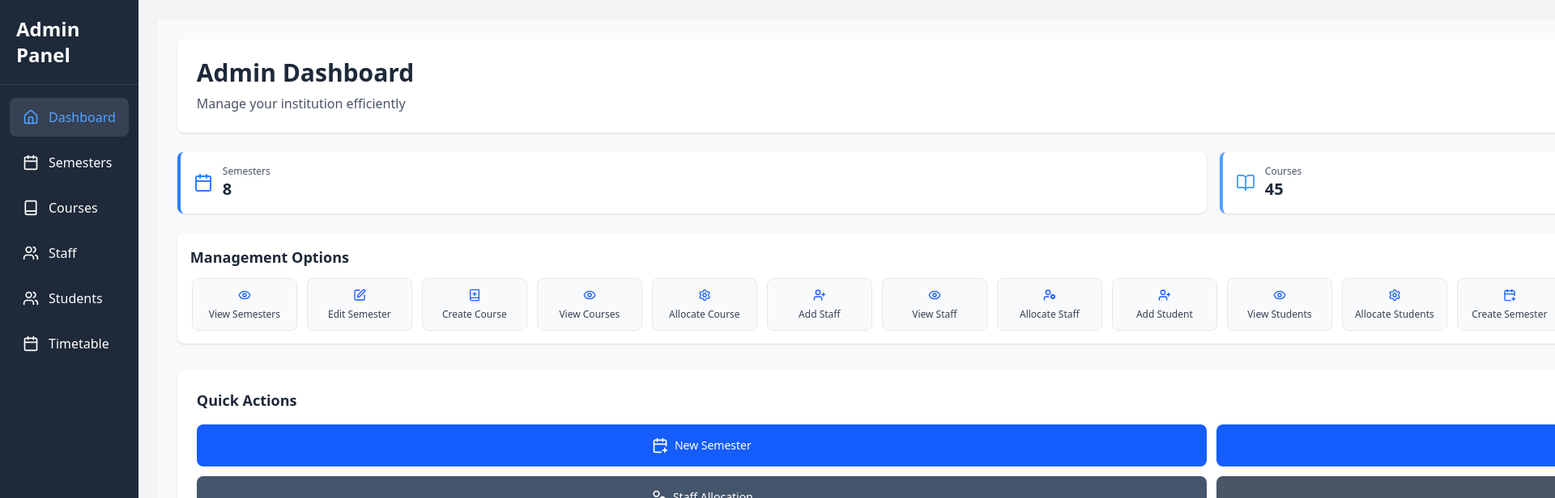
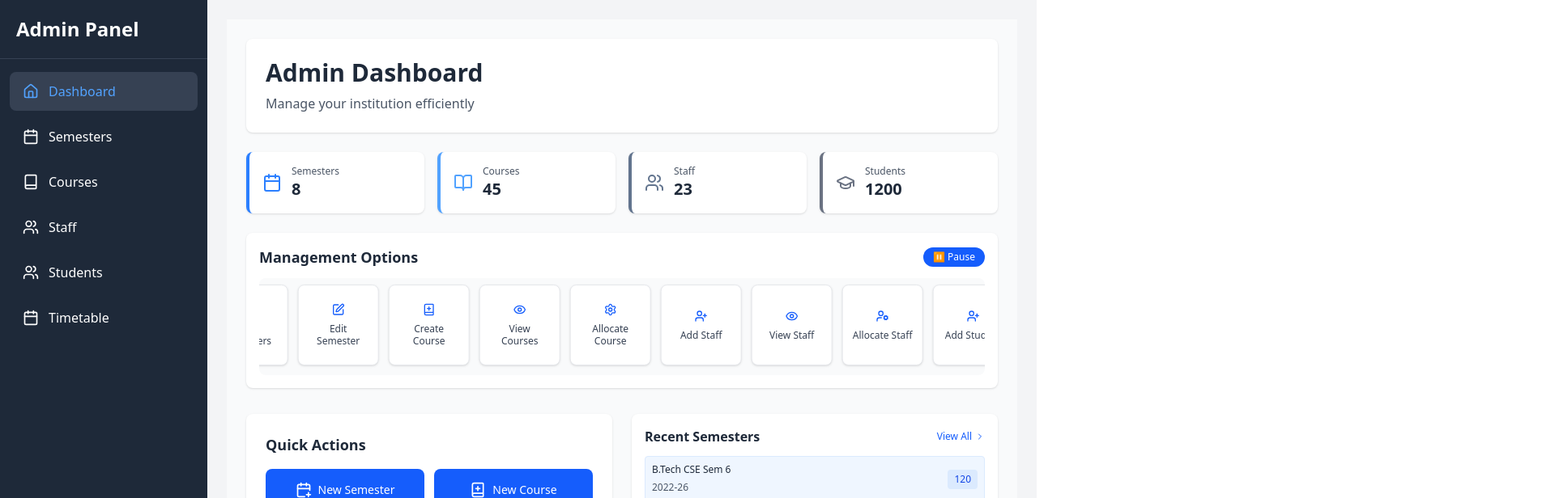
Before and after one commit to RamPrasathM-2005/Attendance-Management-System, a React (Vite) app in the folder College/frontend/: page /admin/dashboard in a window 1280 px wide. Shown: the top 616 px of the page at 81% size, 1920 px wide, since content can reach past the window. Built offline with nearby package versions, Linux system fonts and the light colour scheme; sample sign-in values are in the browser's storage.

Commit message:
Fixed Admin Dashboard page

```diff
--- a/College/frontend/src/pages/admin/Dashboard.jsx
+++ b/College/frontend/src/pages/admin/Dashboard.jsx
@@ -21,6 +21,9 @@ import {
 } from 'lucide-react';
 
 const AdminDashboard = () => {
+  const [scrollPosition, setScrollPosition] = useState(0);
+  const [isScrolling, setIsScrolling] = useState(true);
+
   // Mock data - replace with actual API calls
   const [dashboardData, setDashboardData] = useState({
     totalSemesters: 8,
@@ -39,10 +42,7 @@ const AdminDashboard = () => {
     ]
   });
 
-  // Sliding carousel state
-  const [currentActionIndex, setCurrentActionIndex] = useState(0);
-
-  // All action options for sliding carousel
+  // All action options
   const allActions = [
     { name: "Create Semester", icon: <CalendarPlus className="w-4 h-4" />, action: () => navigateTo("create-semester") },
     { name: "View Semesters", icon: <Eye className="w-4 h-4" />, action: () => navigateTo("semesters") },
@@ -58,30 +58,30 @@ const AdminDashboard = () => {
     { name: "Allocate Students", icon: <Settings className="w-4 h-4" />, action: () => navigateTo("allocate-students") }
   ];
 
-  // Auto-slide effect
+  // Auto-scroll effect
   useEffect(() => {
     const interval = setInterval(() => {
-      setCurrentActionIndex((prev) => (prev + 1) % Math.max(1, allActions.length - 5));
-    }, 3000);
+      if (isScrolling) {
+        setScrollPosition(prev => {
+          const maxScroll = allActions.length * 116; // Each button is ~116px with gap
+          if (prev >= maxScroll) {
+            return 0; // Reset to start for seamless loop
+          }
+          return prev + 1;
+        });
+      }
+    }, 30);
+
     return () => clearInterval(interval);
-  }, []);
+  }, [isScrolling, allActions.length]);
 
-  // Navigation functions
+  // Navigation function
   const navigateTo = (page) => {
     console.log(`Navigating to: ${page}`);
-    alert(`Redirecting to ${page} page...`);
-  };
-
-  const slideLeft = () => {
-    setCurrentActionIndex((prev) => Math.max(0, prev - 1));
-  };
-
-  const slideRight = () => {
-    setCurrentActionIndex((prev) => Math.min(allActions.length - 6, prev + 1));
   };
 
   return (
-    <div className="min-h-screen bg-gray-50 p-6 overflow-x-hidden">
+    <div className="min-h-screen bg-gray-50 p-6">
       {/* Header Section */}
       <div className="bg-white rounded-lg shadow-sm p-6 mb-6">
         <h1 className="text-3xl font-bold text-gray-800 mb-2">Admin Dashboard</h1>
@@ -90,7 +90,7 @@ const AdminDashboard = () => {
 
       {/* Compact Stats Row */}
       <div className="grid grid-cols-1 sm:grid-cols-2 lg:grid-cols-4 gap-4 mb-6">
-        <div className="min-w-[200px] bg-white p-4 rounded-lg shadow-sm border-l-4 border-blue-500">
+        <div className="bg-white p-4 rounded-lg shadow-sm border-l-4 border-blue-500">
           <div className="flex items-center">
             <Calendar className="w-6 h-6 text-blue-500 mr-3" />
             <div>
@@ -99,8 +99,7 @@ const AdminDashboard = () => {
             </div>
           </div>
         </div>
-
-        <div className="min-w-[200px] bg-white p-4 rounded-lg shadow-sm border-l-4 border-blue-400">
+        <div className="bg-white p-4 rounded-lg shadow-sm border-l-4 border-blue-400">
           <div className="flex items-center">
             <BookOpen className="w-6 h-6 text-blue-400 mr-3" />
             <div>
@@ -109,8 +108,7 @@ const AdminDashboard = () => {
             </div>
           </div>
         </div>
-
-        <div className="min-w-[200px] bg-white p-4 rounded-lg shadow-sm border-l-4 border-slate-500">
+        <div className="bg-white p-4 rounded-lg shadow-sm border-l-4 border-slate-500">
           <div className="flex items-center">
             <Users className="w-6 h-6 text-slate-500 mr-3" />
             <div>
@@ -119,8 +117,7 @@ const AdminDashboard = () => {
             </div>
           </div>
         </div>
-
-        <div className="min-w-[200px] bg-white p-4 rounded-lg shadow-sm border-l-4 border-gray-500">
+        <div className="bg-white p-4 rounded-lg shadow-sm border-l-4 border-gray-500">
           <div className="flex items-center">
             <GraduationCap className="w-6 h-6 text-gray-500 mr-3" />
             <div>
@@ -131,37 +128,40 @@ const AdminDashboard = () => {
         </div>
       </div>
 
-      {/* Sliding Actions Row */}
+      {/* Auto-Scrolling Management Options */}
       <div className="bg-white rounded-lg shadow-sm p-4 mb-8">
         <div className="flex items-center justify-between mb-3">
           <h3 className="text-lg font-semibold text-gray-800">Management Options</h3>
-          <div className="flex gap-2">
-            <button
-              onClick={slideLeft}
-              className="p-1 rounded-full bg-gray-100 hover:bg-gray-200 transition-colors"
-            >
-              <ChevronLeft className="w-4 h-4 text-gray-600" />
-            </button>
-            <button
-              onClick={slideRight}
-              className="p-1 rounded-full bg-gray-100 hover:bg-gray-200 transition-colors"
-            >
-              <ChevronRight className="w-4 h-4 text-gray-600" />
-            </button>
-          </div>
+          <button
+            onClick={() => setIsScrolling(!isScrolling)}
+            className="px-3 py-1 bg-blue-600 text-white text-xs rounded-full hover:bg-blue-700 transition-colors"
+          >
+            {isScrolling ? '⏸️ Pause' : '▶️ Play'}
+          </button>
         </div>
-
-        <div className="overflow-hidden">
+        <div className="overflow-hidden relative bg-gray-50 rounded-lg p-2" style={{ height: '120px' }}>
           <div
-            className="flex gap-3 transition-transform duration-500 ease-in-out"
-            style={{ transform: `translateX(-${(currentActionIndex * 140) % (allActions.length * 140)}px)` }}
+            className="flex gap-3 absolute top-2 left-2"
+            style={{
+              transform: `translateX(-${scrollPosition}px)`,
+              transition: 'transform 0.1s linear'
+            }}
           >
-            {/* Render actions multiple times for infinite scroll effect */}
+            {/* Render items twice for seamless loop */}
             {[...allActions, ...allActions, ...allActions].map((action, index) => (
               <button
-                key={index}
-                onClick={action.action}
-                className="min-w-[130px] flex flex-col items-center p-3 bg-gray-50 border border-gray-200 rounded-lg hover:bg-blue-50 hover:border-blue-300 transition-all duration-200"
+                key={`action-${index}`}
+                onClick={() => {
+                  setIsScrolling(false);
+                  action.action();
+                }}
+                className="flex flex-col items-center justify-center p-3 bg-white border border-gray-200 rounded-lg hover:bg-blue-50 hover:border-blue-300 transition-all duration-200 shadow-sm"
+                style={{
+                  minWidth: '100px',
+                  maxWidth: '100px',
+                  height: '100px',
+                  flexShrink: 0
+                }}
               >
                 <div className="text-blue-600 mb-2">
                   {action.icon}
@@ -187,7 +187,6 @@ const AdminDashboard = () => {
               <CalendarPlus className="w-5 h-5 mr-2" />
               <span className="text-sm font-medium">New Semester</span>
             </button>
-
             <button
               onClick={() => navigateTo("create-course")}
               className="flex items-center justify-center p-4 bg-blue-600 text-white rounded-lg hover:bg-blue-700 transition-colors"
@@ -195,7 +194,6 @@ const AdminDashboard = () => {
               <BookPlus className="w-5 h-5 mr-2" />
               <span className="text-sm font-medium">New Course</span>
             </button>
-
             <button
               onClick={() => navigateTo("allocate-staff")}
               className="flex items-center justify-center p-4 bg-slate-600 text-white rounded-lg hover:bg-slate-700 transition-colors"
@@ -203,7 +201,6 @@ const AdminDashboard = () => {
               <UserCog className="w-5 h-5 mr-2" />
               <span className="text-sm font-medium">Staff Allocation</span>
             </button>
-
             <button
               onClick={() => navigateTo("allocate-students")}
               className="flex items-center justify-center p-4 bg-gray-600 text-white rounded-lg hover:bg-gray-700 transition-colors"
@@ -211,7 +208,6 @@ const AdminDashboard = () => {
               <UserPlus className="w-5 h-5 mr-2" />
               <span className="text-sm font-medium">Student Allocation</span>
             </button>
-
             <button
               onClick={() => navigateTo("timetable")}
               className="flex items-center justify-center p-4 bg-blue-500 text-white rounded-lg hover:bg-blue-600 transition-colors"
@@ -219,7 +215,6 @@ const AdminDashboard = () => {
               <Clock className="w-5 h-5 mr-2" />
               <span className="text-sm font-medium">Timetable</span>
             </button>
-
             <button
               onClick={() => navigateTo("reports")}
               className="flex items-center justify-center p-4 bg-slate-500 text-white rounded-lg hover:bg-slate-600 transition-colors"
@@ -232,8 +227,6 @@ const AdminDashboard = () => {
 
         {/* Right Column - Recent Data */}
         <div className="space-y-4">
-
-          {/* Recent Semesters */}
           <div className="bg-white rounded-lg shadow-sm p-4">
             <div className="flex items-center justify-between mb-3">
               <h4 className="text-md font-semibold text-gray-800">Recent Semesters</h4>
@@ -260,8 +253,6 @@ const AdminDashboard = () => {
               ))}
             </div>
           </div>
-
-          {/* Recent Courses */}
           <div className="bg-white rounded-lg shadow-sm p-4">
             <div className="flex items-center justify-between mb-3">
               <h4 className="text-md font-semibold text-gray-800">Recent Courses</h4>
@@ -286,8 +277,6 @@ const AdminDashboard = () => {
               ))}
             </div>
           </div>
-
-          {/* System Status */}
           <div className="bg-white rounded-lg shadow-sm p-4">
             <h4 className="text-md font-semibold text-gray-800 mb-3">System Status</h4>
             <div className="space-y-2">
```
